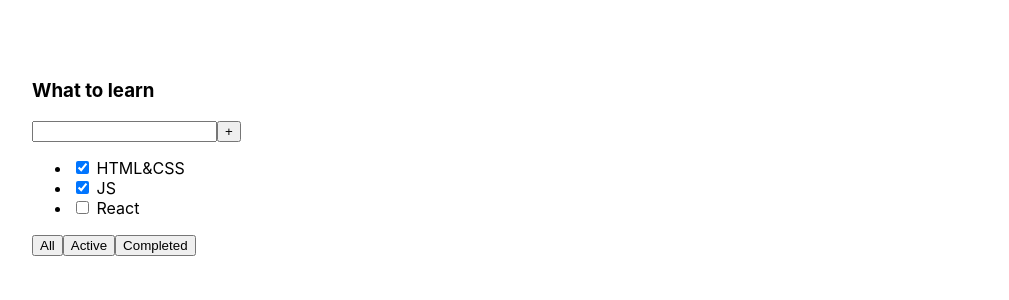
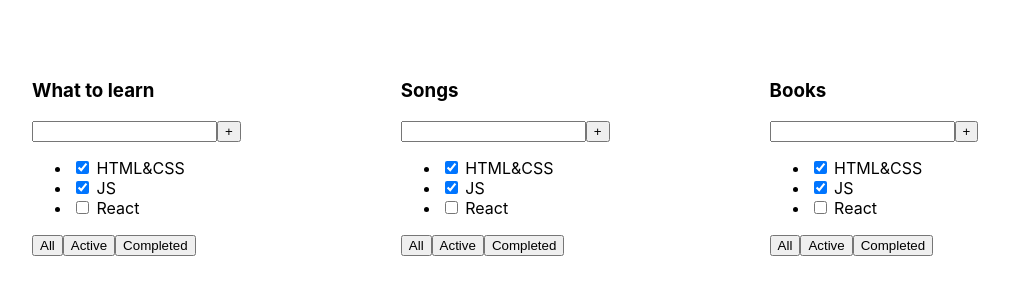
Before and after one commit to andbudha/todolist, a React (Create React App) app: page / in a window 1280 px wide. Shown: the top 300 px of the page, without its empty margins (28-1037 px from the left). Built offline with nearby package versions, Linux system fonts and the light colour scheme.

Commit message:
App/Todolist components updated

```diff
--- a/src/App.tsx
+++ b/src/App.tsx
@@ -5,7 +5,9 @@
 function App() {
     return (
         <div className="App">
-         <Todolist/>
+         <Todolist title={'What to learn'}/>
+         <Todolist title={'Songs'}/>
+         <Todolist title={'Books'}/>
         </div>
     );
 }
--- a/src/Todolist.tsx
+++ b/src/Todolist.tsx
@@ -1,10 +1,13 @@
 import React from "react";
 
-export function Todolist() {
+type PropsType = {
+    title: string
+}
+export function Todolist(props: PropsType) {
     return (
         <div className="App">
             <div>
-                <h3>What to learn</h3>
+                <h3>{props.title}</h3>
                 <div>
                     <input/>
                     <button>+</button>
```
